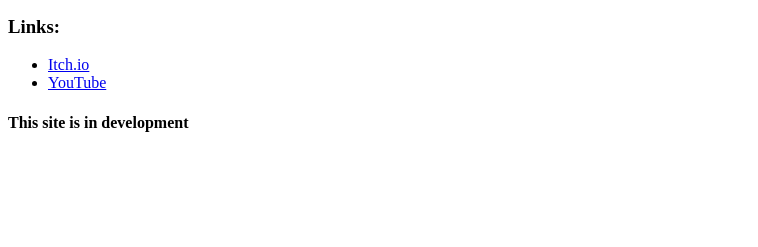
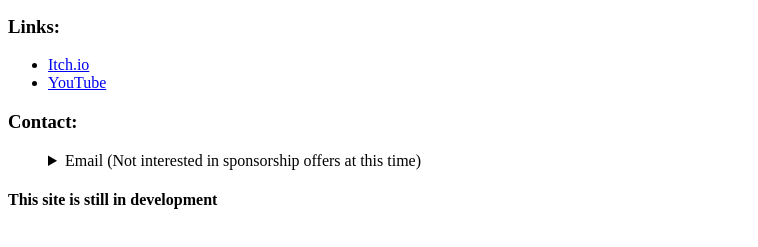
Before and after one commit to LazyAlarm/lazyalarm.github.io, a plain HTML site: page index.html in a window 1280 px wide. Shown: the part 101-348 px from the top of the page, without its empty margins (0-758 px from the left). Drawn offline with Linux system fonts and the light colour scheme.

Commit message:
Added contact info

```diff
--- a/index.html
+++ b/index.html
@@ -20,7 +20,13 @@
         <a href="https://www.youtube.com/@LazyAlarm">YouTube</a>
       </li>
     </ul>
-
-    <h4>This site is in development</h4>
+    <h3>Contact:</h3>
+    <ul>
+      <details name="hello">
+        <summary>Email (Not interested in sponsorship offers at this time)</summary>
+        contact@lazyalarm.ca
+      </details>
+    </ul>
+    <h4>This site is still in development</h4>
   </body>
 </html>
```
